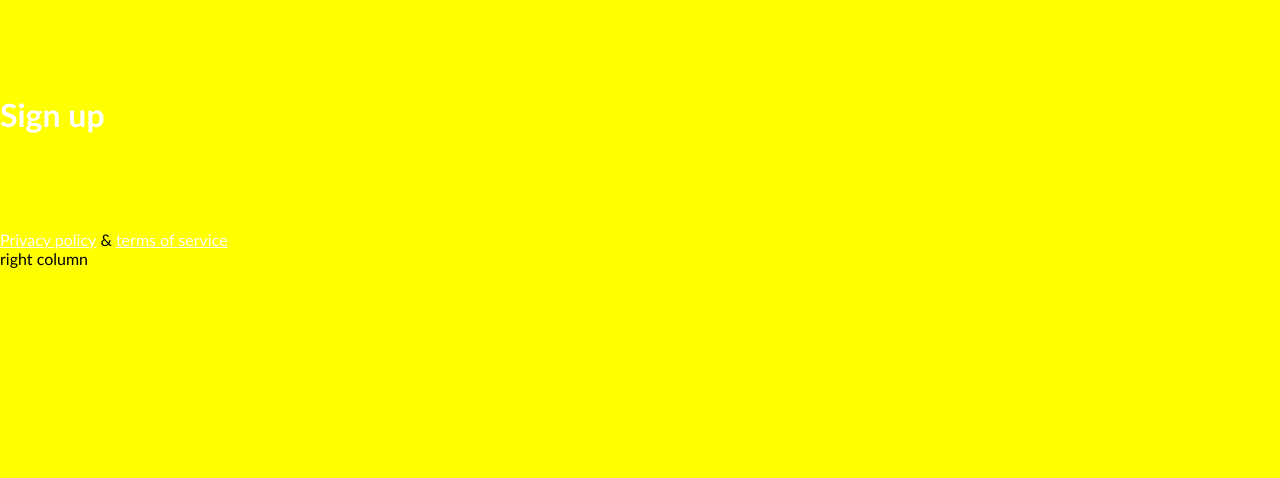
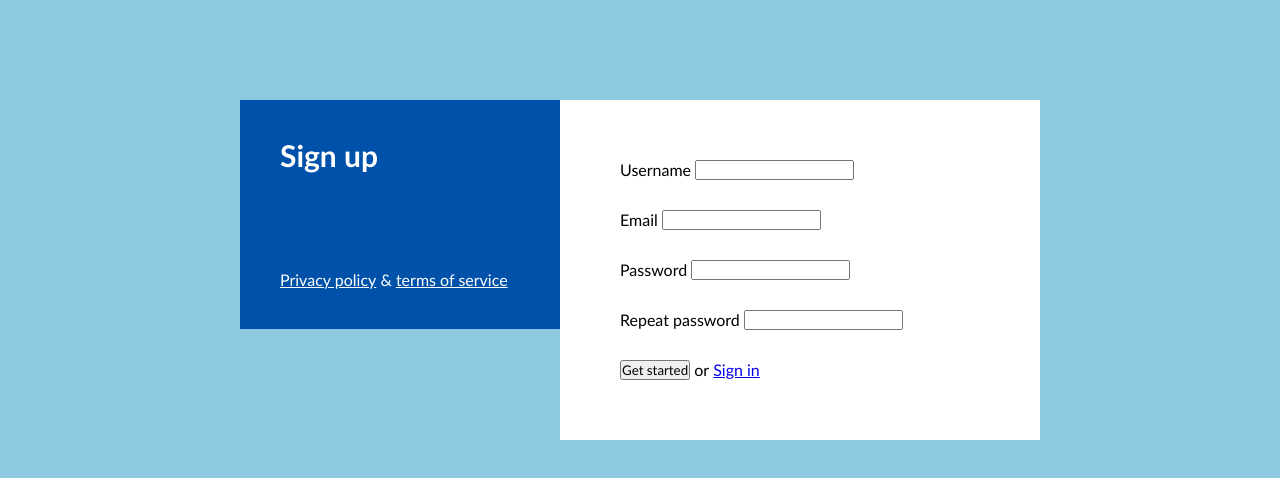
Before and after one commit to dgdeivis/3--sign-up, a plain HTML site: page index.html in a window 1280 px wide. Drawn offline with Linux system fonts and the light colour scheme.

Commit message:
initial form HTML #4

```diff
--- a/css/main.css
+++ b/css/main.css
@@ -5,22 +5,21 @@ body * {
  vertical-align: top;
  box-sizing: border-box;
  font-family: 'Gill Sans', 'Gill Sans MT', Calibri, 'Trebuchet MS', sans-serif;
-    word-break: break-all;
 }
 
-body{
-    background-color: yellow;
+body {
+ background-color: #8ecadf;
 }
 
-.container{
+.container {
  display: inline-block;
  width: 800px;
  margin-top: 100px;
-margin left: ((100% - 800px) / 2);
-margin right: ((100% - 800px) / 2);
+ margin-left: calc((100% - 800px) / 2);
+ margin-right: calc((100% - 800px) / 2);
 }
 
-.left column {
+.left-column {
  display: inline-block;
  float: left;
  width: 40%;
@@ -28,28 +27,58 @@ margin right: ((100% - 800px) / 2);
  padding: 40px;
 }
 
-.main-title{
+.main-title {
+ display: inline-block;
+ width: 100%;
  margin-bottom: 100px;
  color: #fff;
-   font size: 30px;
+ font-size: 30px;
  line-height: 30px;
 }
 
 .bottom-links {
-
+ display: inline-block;
+ width: 100%;
 }
 
 .link {
+ display: inline-block;
  color: #fff
 }
 
 .symbol {
-
+ display: inline-block;
+ color: #fff;
 }
 
-.right column {
+.right-column {
  display: inline-block;
  float: left;
  width: 60%;
  background-color: #fff;
+ padding: 60px;
 }
+
+.form {
+ display: inline-block;
+ width: 100%;
+}
+
+.form > .form-row {
+ display: inline-block;
+ width: 100%;
+ margin-bottom: 30px;
+}
+.form > .form-row:last-of-type {
+ margin-bottom: 0;
+}
+
+.form > form-row > label {
+ display: inline-block;
+ width: 100%;
+}
+
+.form > form-row > input {
+ display: inline-block;
+ width: 100%;
+}
--- a/index.html
+++ b/index.html
@@ -1,10 +1,11 @@
 <!DOCTYPE html>
 <html lang="en">
+
 <head>
     <meta charset="UTF-8">
     <meta http-equiv="X-UA-Compatible" content="IE=edge">
     <meta name="viewport" content="width=device-width, initial-scale=1.0">
-    <title>sign up</title>
+    <title>Sign up</title>
     <link rel="stylesheet" href="./css/main.css">
 </head>
 
@@ -13,14 +14,37 @@
         <div class="left-column">
             <h1 class="main-title">Sign up</h1>
             <div class="bottom-links">
-               <a href="#" class="link">Privacy policy</a>
-               <span class="symbol">&amp;</span>
-               <a href="#" class="link">terms of service</a>
+                <a href="#" class="link">Privacy policy</a>
+                <span class="symbol">&amp;</span>
+                <a href="#" class="link">terms of service</a>
             </div>
-         </div>
-         <div  class="right column">
-         right column
-         </div>
+        </div>
+        <div class="right-column">
+            <form class="form">
+                <div class="form-row">
+                    <label for="">Username</label>
+                    <input type="text">
+                </div>
+                    <div class="form-row">
+                    <label for="">Email</label>
+                    <input type="text">
+                </div>
+                    <div class="form-row">
+                    <label for="">Password</label>
+                    <input type="text">
+                 </div>
+                    <div class="form-row">
+                    <label for="">Repeat password</label>
+                    <input type="text">
+                 </div>
+                    <div class="form-row">
+                    <button type="submit">Get started</button>
+                    <span>or</span>
+                    <a href="#">Sign in</a>
+                 </div>
+            </form>
+        </div>
     </main>
 </body>
+
 </html>
```
Lines whose indentation alone changed are shown as unchanged.
